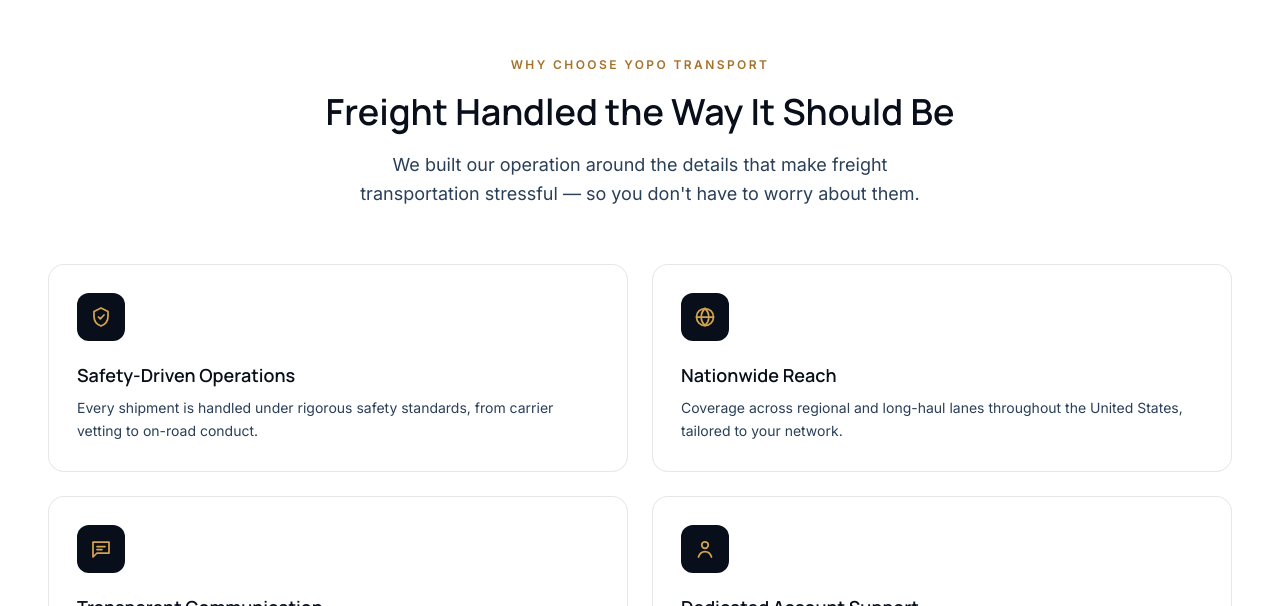
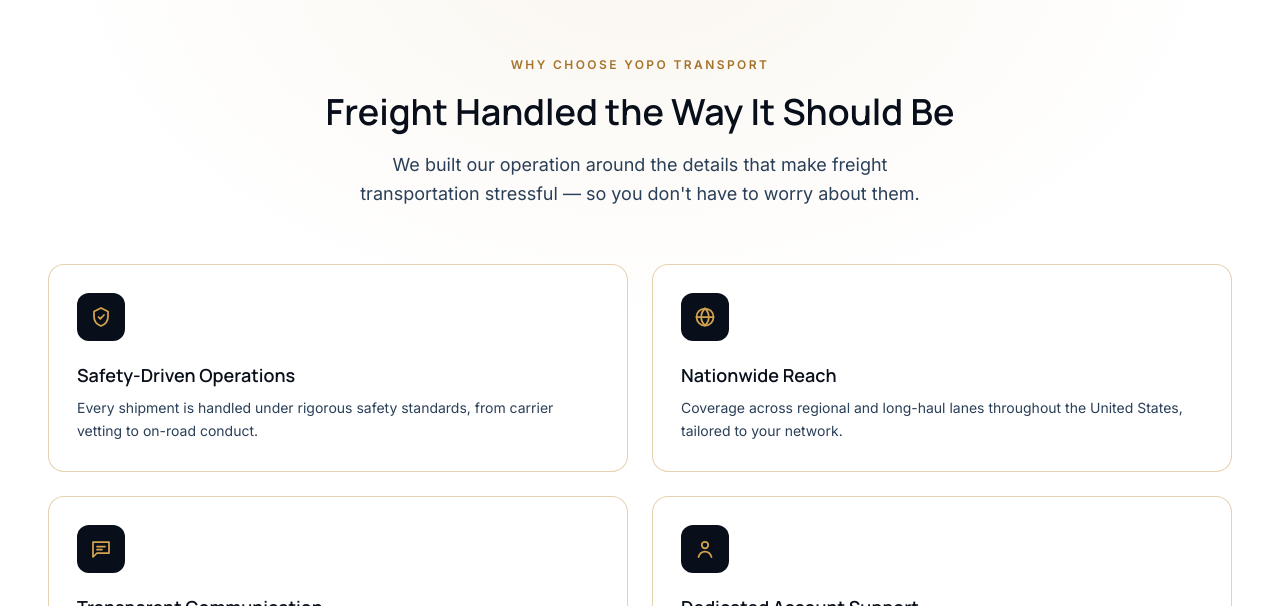
Before and after one commit to denitrajkov/yopo-transport, a Next.js app: page / in a window 1280 px wide. Shown: the part 3294-3900 px from the top of the page. Built offline with nearby package versions, Linux system fonts and the light colour scheme.

Commit message:
why choose us

```diff
--- a/src/app/(site)/page.tsx
+++ b/src/app/(site)/page.tsx
@@ -140,8 +140,12 @@
       </section>
 
       {/* Why choose us */}
-      <section className="bg-white py-24 sm:py-28">
-        <div className="container-page">
+      <section className="relative overflow-hidden bg-white py-24 sm:py-28">
+        <div
+          aria-hidden
+          className="absolute inset-x-0 top-0 h-[420px] bg-[radial-gradient(ellipse_at_top,_rgba(194,143,58,0.08),_transparent_65%)]"
+        />
+        <div className="container-page relative">
           <SectionHeading
             eyebrow="Why Choose Yopo Transport"
             title="Freight Handled the Way It Should Be"
--- a/src/components/WhyChooseUs.tsx
+++ b/src/components/WhyChooseUs.tsx
@@ -76,7 +76,7 @@
       {features.map((feature) => (
         <div
           key={feature.title}
-          className="group rounded-2xl border border-navy-900/10 bg-white p-7 transition-all duration-500 hover:-translate-y-1 hover:border-gold-500/30 hover:shadow-xl hover:shadow-navy-900/10"
+          className="group rounded-2xl border border-gold-500/40 bg-white p-7 transition-all duration-500 hover:-translate-y-1 hover:border-gold-500/70 hover:shadow-xl hover:shadow-navy-900/10"
         >
           <div className="flex h-12 w-12 items-center justify-center rounded-xl bg-navy-950 text-gold-400 transition-colors duration-500 group-hover:bg-gold-500 group-hover:text-navy-950">
             {feature.icon}
```
